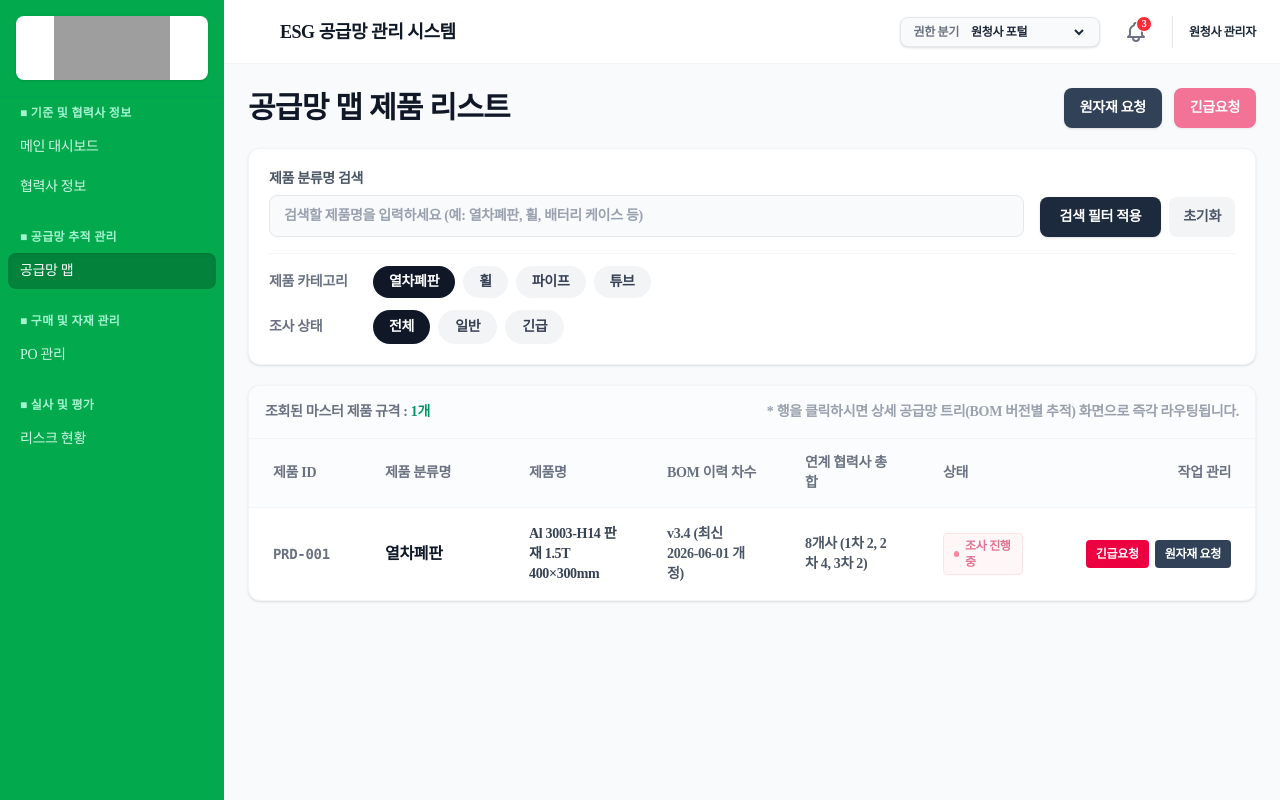
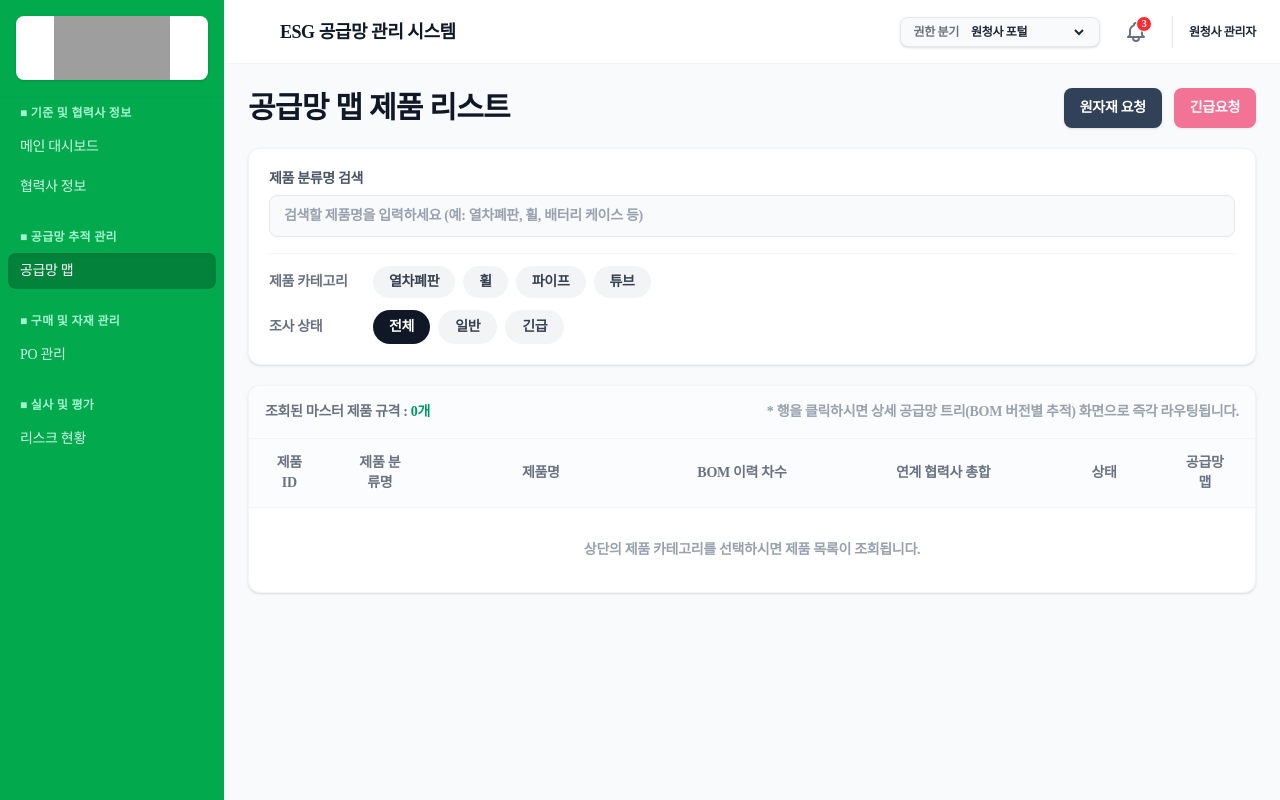
Before and after one commit to shell-files/dev_triplevalues, a React (Vite) app in the folder frontend/: page / in a window 1280 px wide. Both pictures are taken after a click on the button "공급망 맵". Built offline with nearby package versions, Linux system fonts and the light colour scheme; grey boxes are pictures that could not be loaded.

Commit message:
[FE] 공급망 맵 리스트 페이지 검색 및 필터 기능 수정 (#23)

```diff
--- a/frontend/src/homes/admin/maps/SupplyChainMapList.jsx
+++ b/frontend/src/homes/admin/maps/SupplyChainMapList.jsx
@@ -9,7 +9,7 @@ const PRODUCTS_MOCK = [
     bom: 'v3.4 (최신 2026-06-01 개정)',
     partners: '8개사 (1차 2, 2차 4, 3차 2)',
     status: 'EMERGENCY',
-    statusLabel: '조사 진행중'
+    statusLabel: '긴급 요청'
   },
   {
     id: 'PRD-002',
@@ -49,31 +49,21 @@ const SupplyChainMapList = ({
   onViewRequest = () => { }
 }) => {
   const [searchQuery, setSearchQuery] = useState("");
-  const [appliedSearchQuery, setAppliedSearchQuery] = useState("");
-  const [currentCategory, setCurrentCategory] = useState("열차폐판");
+  const [currentCategory, setCurrentCategory] = useState(null);
   const [currentStatus, setCurrentStatus] = useState("ALL");
 
-  const applyFilters = () => {
-    setAppliedSearchQuery(searchQuery.trim().toLowerCase());
-  };
-
-  const resetFilters = () => {
-    setSearchQuery("");
-    setAppliedSearchQuery("");
-    setCurrentCategory("열차폐판");
-    setCurrentStatus("ALL");
-  };
-
-  const filteredProducts = PRODUCTS_MOCK.filter((item) => {
+  const filteredProducts = currentCategory
+    ? PRODUCTS_MOCK.filter((item) => {
       const matchesSearch =
-      item.name.toLowerCase().includes(appliedSearchQuery) ||
-      item.detailName.toLowerCase().includes(appliedSearchQuery);
+        item.name.toLowerCase().includes(searchQuery.trim().toLowerCase()) ||
+        item.detailName.toLowerCase().includes(searchQuery.trim().toLowerCase());
       const matchesCategory = item.category === currentCategory;
       const matchesStatus =
         currentStatus === "ALL" || item.status === currentStatus;
 
       return matchesSearch && matchesCategory && matchesStatus;
-  });
+    })
+    : [];
 
   return (
     <div className="flex-1 overflow-y-auto p-6 space-y-5">
@@ -101,9 +91,8 @@ const SupplyChainMapList = ({
 
       {/* 다중 조건 검색 필터 카드 */}
       <div className="bg-white rounded-xl p-5 shadow-sm border border-gray-100 space-y-4">
-        {/* 상단: 검색창 및 초기화/적용 버튼 */}
-        <div className="flex flex-col md:flex-row items-end gap-4">
-          <div className="flex-1 flex flex-col gap-1.5 w-full">
+        {/* 상단: 검색창 (실시간 필터링 적용) */}
+        <div className="flex flex-col gap-1.5 w-full">
           <label className="text-sm font-bold text-gray-600 tracking-tight">제품 분류명 검색</label>
           <div className="relative">
             <input
@@ -113,21 +102,6 @@ const SupplyChainMapList = ({
               placeholder="검색할 제품명을 입력하세요 (예: 열차폐판, 휠, 배터리 케이스 등)"
               className="w-full bg-slate-50 border border-gray-200 text-sm px-3.5 py-2.5 rounded-lg focus:bg-white focus:outline-none focus:ring-1 focus:ring-emerald-500 placeholder-gray-400 font-semibold transition-colors"
             />
-            </div>
-          </div>
-          <div className="flex gap-2 w-full md:w-auto shrink-0 justify-end">
-            <button
-              onClick={applyFilters}
-              className="bg-slate-800 hover:bg-slate-900 text-white font-bold text-sm px-5 py-2.5 rounded-lg transition-colors shadow-sm cursor-pointer"
-            >
-              검색 필터 적용
-            </button>
-            <button
-              onClick={resetFilters}
-              className="bg-gray-100 hover:bg-gray-200 text-gray-600 font-bold text-sm px-3.5 py-2.5 rounded-lg transition-colors cursor-pointer"
-            >
-              초기화
-            </button>
           </div>
         </div>
 
@@ -142,7 +116,7 @@ const SupplyChainMapList = ({
                 return (
                   <button
                     key={cat}
-                    onClick={() => setCurrentCategory(cat)}
+                    onClick={() => setCurrentCategory(currentCategory === cat ? null : cat)}
                     className={`filter-tag-btn px-4 py-1.5 rounded-full text-sm font-bold transition-colors cursor-pointer ${isActive
                       ? "bg-gray-900 text-white"
                       : "bg-gray-100 text-gray-700 hover:bg-gray-200"
@@ -202,23 +176,32 @@ const SupplyChainMapList = ({
         </div>
 
         <div className="overflow-x-auto">
-          <table className="w-full text-left border-collapse text-sm text-gray-700 table-fixed min-w-[800px]">
+          <table className="w-full table-fixed border-collapse text-sm text-gray-700">
+            <colgroup>
+              <col className="w-[8%]" />
+              <col className="w-[10%]" />
+              <col className="w-[22%]" />
+              <col className="w-[18%]" />
+              <col className="w-[22%]" />
+              <col className="w-[10%]" />
+              <col className="w-[10%]" />
+            </colgroup>
             <thead>
               <tr className="border-b border-gray-100 text-gray-500 font-bold bg-slate-50/50">
-                <th className="px-6 py-3.5 w-28 text-sm">제품 ID</th>
-                <th className="px-6 py-3.5 w-36 text-sm">제품 분류명</th>
-                <th className="px-6 py-3.5 text-sm">제품명</th>
-                <th className="px-6 py-3.5 text-sm">BOM 이력 차수</th>
-                <th className="px-6 py-3.5 text-sm">연계 협력사 총합</th>
-                <th className="px-6 py-3.5 w-32 text-sm">상태</th>
-                <th className="px-6 py-3.5 text-right w-52 text-sm">작업 관리</th>
+                <th className="px-6 py-3.5 text-sm text-center">제품 ID</th>
+                <th className="px-6 py-3.5 text-sm text-center">제품 분류명</th>
+                <th className="px-6 py-3.5 text-sm text-center">제품명</th>
+                <th className="px-6 py-3.5 text-sm text-center">BOM 이력 차수</th>
+                <th className="px-6 py-3.5 text-sm text-center">연계 협력사 총합</th>
+                <th className="px-6 py-3.5 text-sm text-center">상태</th>
+                <th className="px-6 py-3.5 text-center text-sm">공급망 맵</th>
               </tr>
             </thead>
             <tbody id="product-table-body" className="divide-y divide-gray-100">
               {filteredProducts.length === 0 ? (
                 <tr>
                   <td colSpan="7" className="px-6 py-8 text-center text-gray-400 font-semibold text-sm">
-                    조회된 제품 정보가 없습니다.
+                    {currentCategory ? "조회된 제품 정보가 없습니다." : "상단의 제품 카테고리를 선택하시면 제품 목록이 조회됩니다."}
                   </td>
                 </tr>
               ) : (
@@ -230,57 +213,46 @@ const SupplyChainMapList = ({
                       onClick={() => onViewDetail(item.id)}
                       className="hover:bg-gray-50 transition-colors cursor-pointer group"
                     >
-                      <td className="px-6 py-4 font-mono font-bold text-gray-500 text-sm">
+                      <td className="px-6 py-4 font-mono font-bold text-gray-500 text-sm truncate text-center">
                         {item.id}
                       </td>
-                      <td className="px-6 py-4">
-                        <div className="font-bold text-gray-900 text-sm md:text-base group-hover:text-emerald-600 transition-colors">
+                      <td className="px-6 py-4 truncate text-center">
+                        <div className="font-bold text-gray-900 text-sm md:text-base group-hover:text-emerald-600 transition-colors truncate text-center">
                           {item.name}
                         </div>
                       </td>
-                      <td className="px-6 py-4 text-gray-700 font-semibold text-sm">
+                      <td className="px-6 py-4 text-gray-700 font-semibold text-sm truncate text-center">
                         {item.detailName}
                       </td>
-                      <td className="px-6 py-4 text-gray-600 font-semibold text-sm">
+                      <td className="px-6 py-4 text-gray-600 font-semibold text-sm truncate text-center">
                         {item.bom}
                       </td>
-                      <td className="px-6 py-4 text-gray-600 font-semibold text-sm">
+                      <td className="px-6 py-4 text-gray-600 font-semibold text-sm truncate text-center">
                         {item.partners}
                       </td>
-                      <td className="px-6 py-4">
+                      <td className="px-6 py-4 truncate text-center">
                         {isEmergency ? (
-                          <span className="inline-flex items-center gap-1.5 bg-rose-50 border border-rose-200 text-rose-700 px-2.5 py-1 rounded text-xs font-bold shadow-3xs animate-pulse">
+                          <span className="inline-flex items-center justify-center gap-1.5 bg-rose-50 border border-rose-200 text-rose-700 px-2.5 py-1 rounded text-xs font-bold shadow-3xs animate-pulse truncate">
                             <span className="w-1.5 h-1.5 bg-rose-500 rounded-full"></span>
                             {item.statusLabel}
                           </span>
                         ) : (
-                          <span className="inline-flex items-center gap-1.5 bg-emerald-50 border border-emerald-200 text-emerald-700 px-2.5 py-1 rounded text-xs font-bold">
+                          <span className="inline-flex items-center justify-center gap-1.5 bg-emerald-50 border border-emerald-200 text-emerald-700 px-2.5 py-1 rounded text-xs font-bold truncate">
                             <span className="w-1.5 h-1.5 bg-emerald-500 rounded-full"></span>
                             {item.statusLabel}
                           </span>
                         )}
                       </td>
-                      <td className="px-6 py-4 text-right">
-                        <div className="flex items-center justify-end gap-1.5">
+                      <td className="px-6 py-4 text-center">
                         <button
                           onClick={(e) => {
                             e.stopPropagation();
-                              onViewRequest();
+                            onViewDetail(item.id);
                           }}
-                            className="bg-rose-600 hover:bg-rose-700 active:bg-rose-800 text-white font-bold text-xs px-2.5 py-1.5 rounded transition-colors cursor-pointer"
+                          className="bg-emerald-600 hover:bg-emerald-700 text-white font-bold text-xs px-4 py-1.5 rounded-lg transition-colors cursor-pointer"
                         >
-                            긴급요청
+                          보러가기
                         </button>
-                          <button
-                            onClick={(e) => {
-                              e.stopPropagation();
-                              onViewMaterialRequest();
-                            }}
-                            className="bg-slate-700 hover:bg-slate-800 active:bg-slate-900 text-white font-bold text-xs px-2.5 py-1.5 rounded transition-colors cursor-pointer"
-                          >
-                            원자재 요청
-                          </button>
-                        </div>
                       </td>
                     </tr>
                   );
```
Lines whose indentation alone changed are shown as unchanged.
